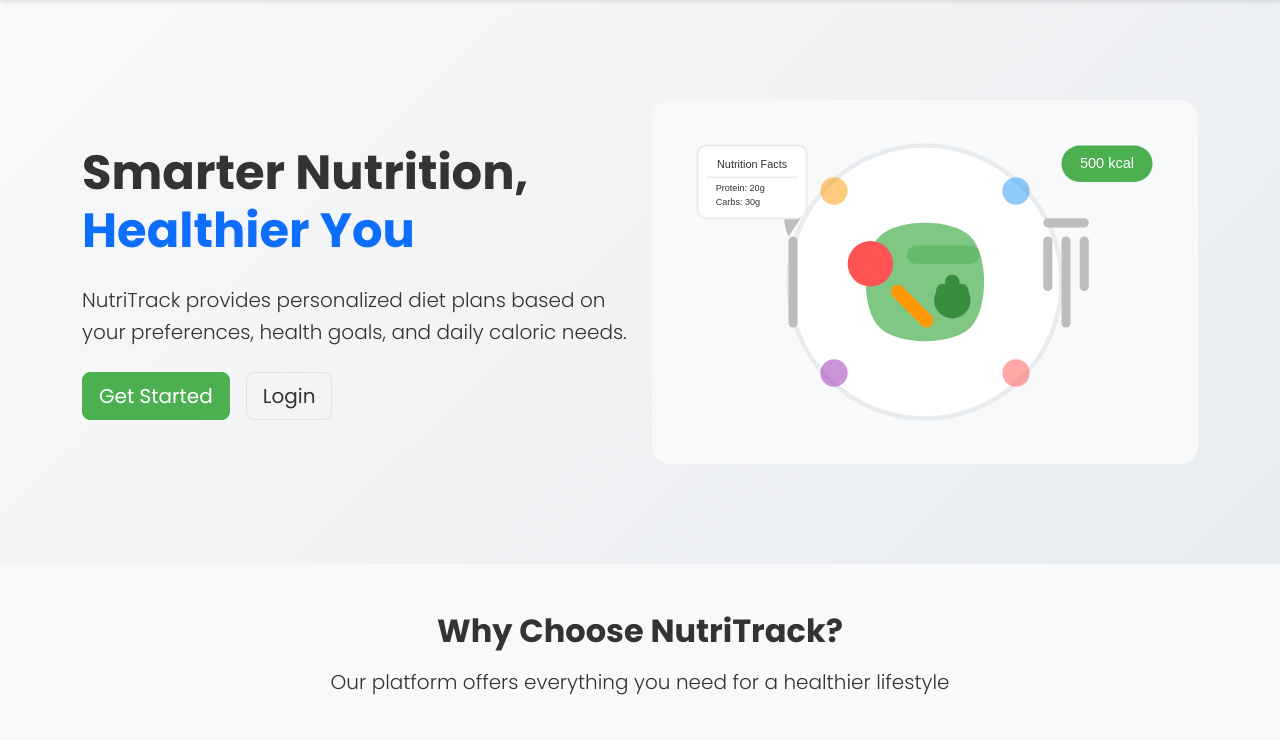
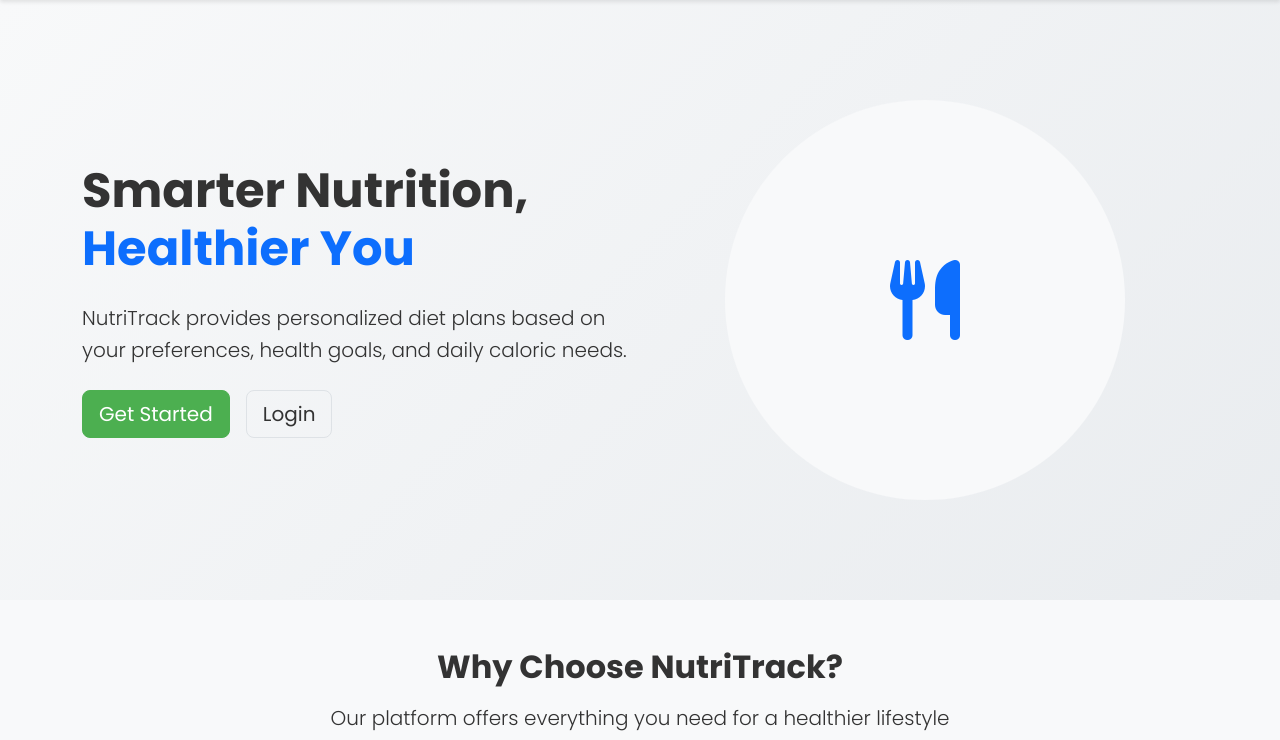
Before and after one commit to sanatanisher01/Nutrition-Tracker, a Django app: page / in a window 1280 px wide. Shown: the part 66-806 px from the top of the page. Run offline with Django 5.2, Linux system fonts and the light colour scheme.

Commit message:
Fix missing static files by replacing image references with Font Awesome icons

```diff
--- a/nutritrack/settings.py
+++ b/nutritrack/settings.py
@@ -26,7 +26,7 @@
 # SECURITY WARNING: don't run with debug turned on in production!
 DEBUG = os.environ.get('DEBUG', 'False').lower() == 'true'
 
-ALLOWED_HOSTS = os.environ.get('ALLOWED_HOSTS', 'localhost,127.0.0.1').split(',')
+ALLOWED_HOSTS = os.environ.get('ALLOWED_HOSTS', 'localhost,127.0.0.1,nutrition-tracker-lkzl.onrender.com').split(',')
 
 
 # Application definition
--- a/templates/core/home.html
+++ b/templates/core/home.html
@@ -21,7 +21,9 @@
                 </div>
             </div>
             <div class="col-lg-6 mt-5 mt-lg-0 text-center slide-up">
-                <img src="{% static 'images/hero-image.svg' %}" alt="Healthy Eating Illustration" class="img-fluid" style="max-height: 400px;">
+                <div class="bg-light p-4 rounded-circle d-flex align-items-center justify-content-center" style="height: 400px; width: 400px; margin: 0 auto;">
+                    <i class="fas fa-utensils fa-5x text-primary"></i>
+                </div>
             </div>
         </div>
     </div>
@@ -136,7 +138,9 @@
             <div class="col-md-4 mb-4">
                 <div class="card h-100 border-0 shadow-sm">
                     <div class="card-body text-center">
-                        <img src="{% static 'images/testimonial-1.jpg' %}" alt="User Testimonial" class="rounded-circle mb-3" width="100" height="100">
+                        <div class="bg-primary text-white rounded-circle d-flex align-items-center justify-content-center mx-auto mb-3" style="width: 100px; height: 100px;">
+                            <i class="fas fa-user fa-3x"></i>
+                        </div>
                         <h5 class="card-title">Sarah Johnson</h5>
                         <p class="text-muted mb-3">Lost 15kg in 6 months</p>
                         <p class="card-text">"NutriTrack made it so easy to follow a healthy diet. The personalized meal suggestions were delicious and I never felt like I was on a diet!"</p>
@@ -154,7 +158,9 @@
             <div class="col-md-4 mb-4">
                 <div class="card h-100 border-0 shadow-sm">
                     <div class="card-body text-center">
-                        <img src="{% static 'images/testimonial-2.jpg' %}" alt="User Testimonial" class="rounded-circle mb-3" width="100" height="100">
+                        <div class="bg-primary text-white rounded-circle d-flex align-items-center justify-content-center mx-auto mb-3" style="width: 100px; height: 100px;">
+                            <i class="fas fa-user fa-3x"></i>
+                        </div>
                         <h5 class="card-title">Michael Chen</h5>
                         <p class="text-muted mb-3">Gained 8kg of muscle</p>
                         <p class="card-text">"As someone looking to build muscle, the protein-focused meal plans were exactly what I needed. The calorie calculator was spot on for my bulking phase."</p>
@@ -172,7 +178,9 @@
             <div class="col-md-4 mb-4">
                 <div class="card h-100 border-0 shadow-sm">
                     <div class="card-body text-center">
-                        <img src="{% static 'images/testimonial-3.jpg' %}" alt="User Testimonial" class="rounded-circle mb-3" width="100" height="100">
+                        <div class="bg-primary text-white rounded-circle d-flex align-items-center justify-content-center mx-auto mb-3" style="width: 100px; height: 100px;">
+                            <i class="fas fa-user fa-3x"></i>
+                        </div>
                         <h5 class="card-title">Emily Rodriguez</h5>
                         <p class="text-muted mb-3">Manages diabetes effectively</p>
                         <p class="card-text">"Finding meals that help manage my blood sugar was always a challenge. NutriTrack's customized plans made it simple to eat well while keeping my diabetes in check."</p>
```
